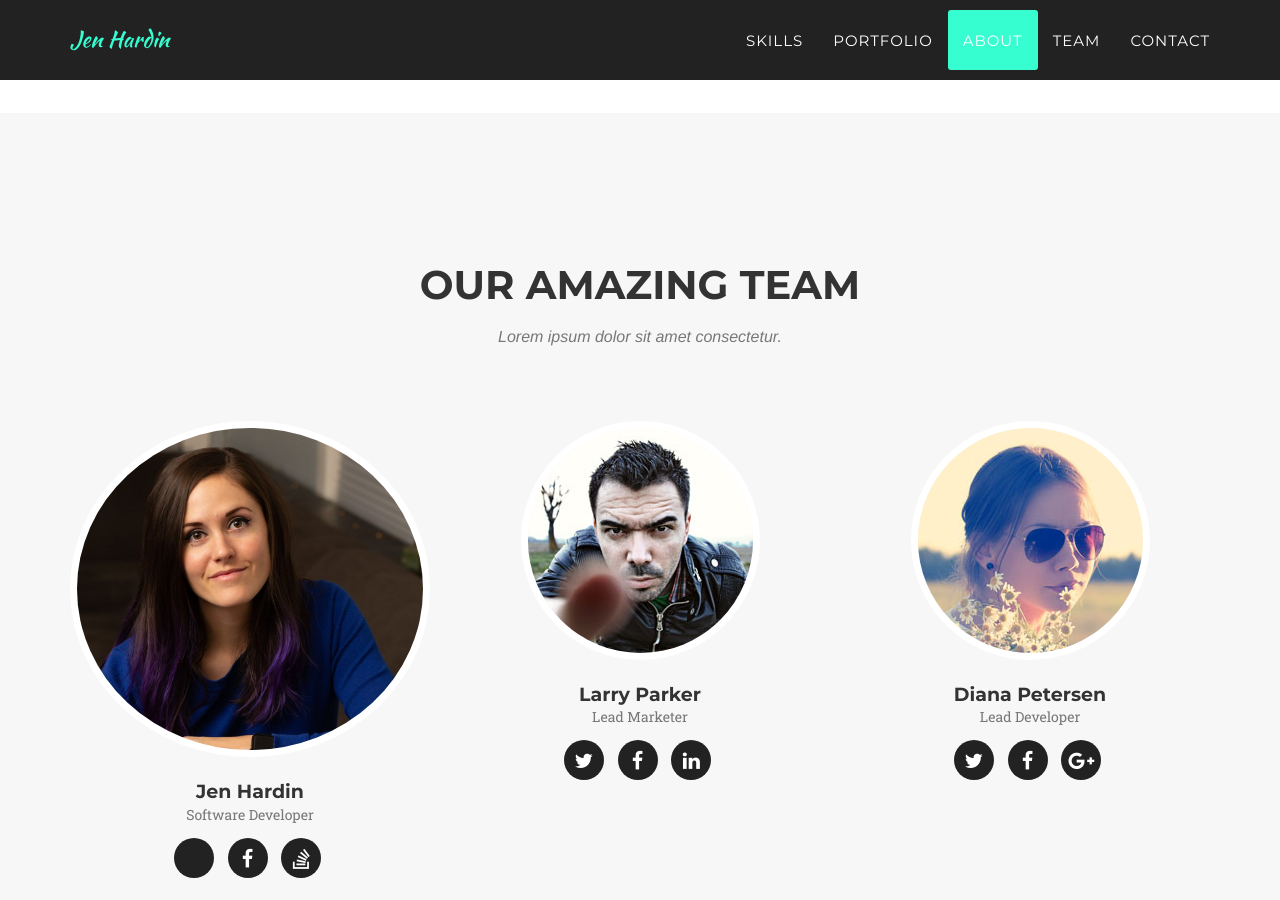
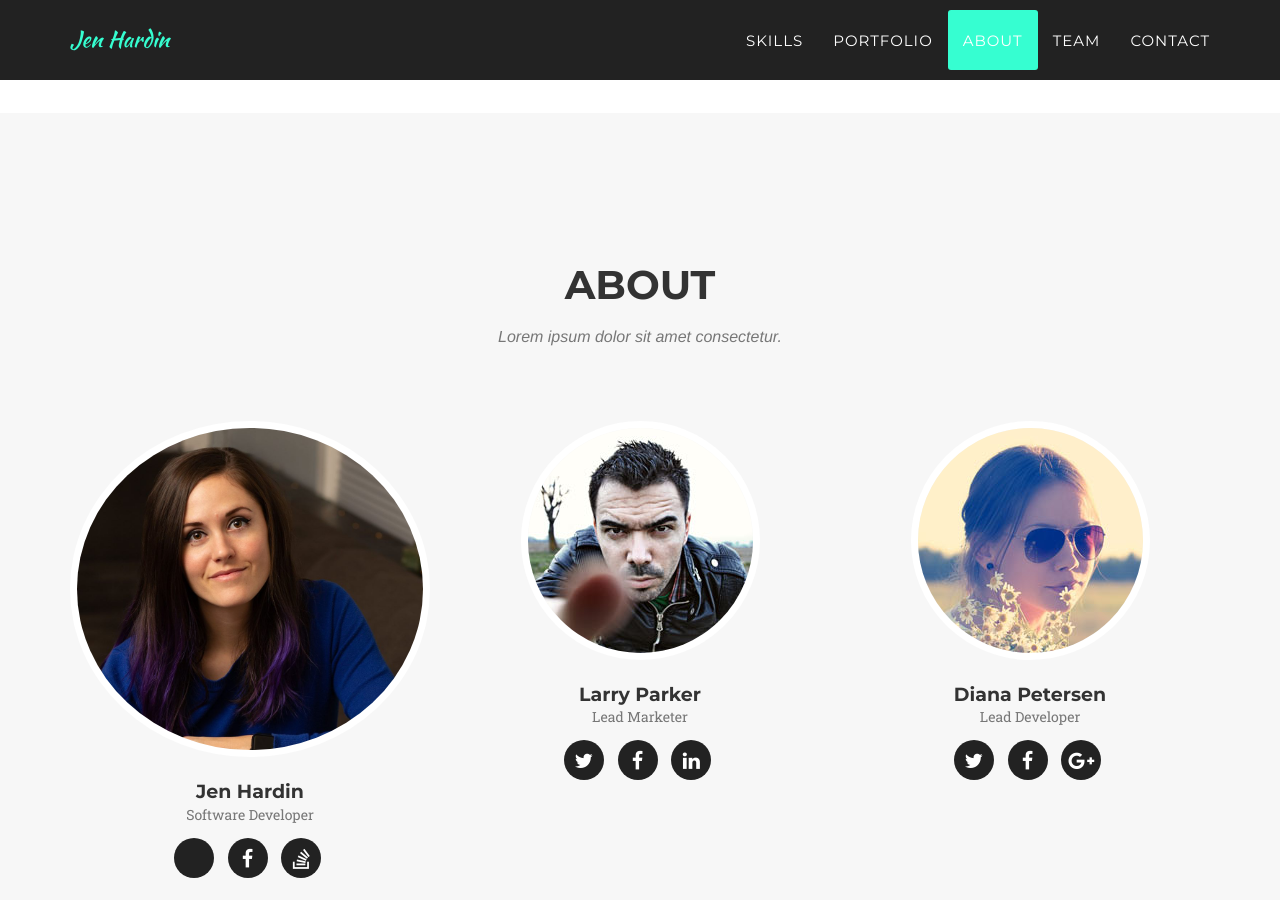
Before and after one commit to jenhardin/jenhardin.github.io, a Jekyll site: the page built from index.html, in a window 1280 px wide and 900 px high, scrolled down 4452 px. Built offline with Jekyll 4.4.1, drawn with Linux system fonts in a browser that asks for light colours; some web fonts are replaced.

Commit message:
Update team.html

```diff
--- a/_includes/team.html
+++ b/_includes/team.html
@@ -3,7 +3,7 @@
         <div class="container">
             <div class="row">
                 <div class="col-lg-12 text-center">
-                    <h2 class="section-heading">Our Amazing Team</h2>
+                    <h2 class="section-heading">About</h2>
                     <h3 class="section-subheading text-muted">Lorem ipsum dolor sit amet consectetur.</h3>
                 </div>
             </div>
```
